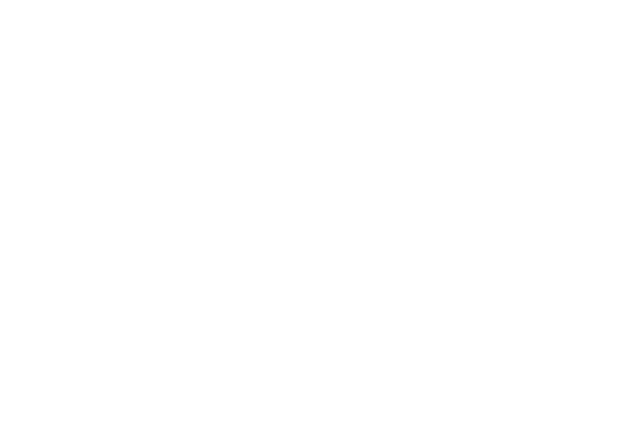
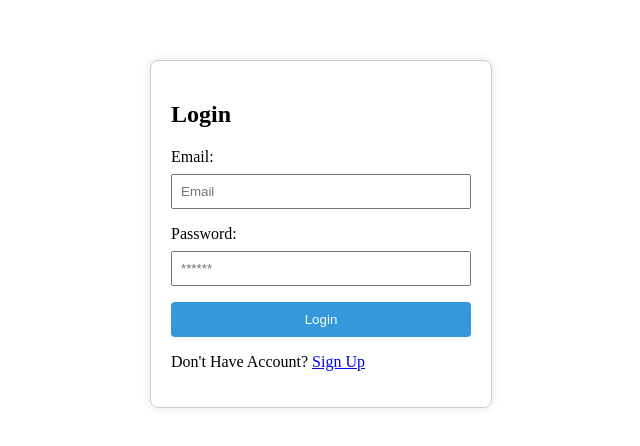
Before and after one commit to Sannasichottu/mern-auth-client, a React (Create React App) app: page /login in a window 1280 px wide. Before the commit this address had no page. Shown: the part 174-620 px from the top of the page, without its empty margins (319-959 px from the left). Built offline with nearby package versions, Linux system fonts and the light colour scheme.

Commit message:
mern-login

```diff
--- a/src/App.js
+++ b/src/App.js
@@ -1,5 +1,6 @@
 import { BrowserRouter, Routes, Route } from 'react-router-dom';
 import Signup from './components/Signup';
+import Login from './components/Login';
 
 
 function App() {
@@ -7,6 +8,7 @@
   <BrowserRouter>
     <Routes>
       <Route path='/signup' element={<Signup /> } />
+      <Route path='/login' element={<Login /> } />
     </Routes>
   </BrowserRouter>
   );
--- /dev/null
+++ b/src/components/Login.jsx
@@ -0,0 +1,58 @@
+import React, { useState } from "react";
+import "../App.css";
+import axios from "axios";
+import { Link, useNavigate } from "react-router-dom";
+
+const Login = () => {
+  const [email, setEmail] = useState("");
+  const [password, setPassword] = useState("");
+
+  const navigate = useNavigate();
+
+  axios.defaults.withCredentials = true;
+  const handleSubmit = (e) => {
+    e.preventDefault();
+    axios
+      .post("http://localhost:5000/auth/login", {
+        email,
+        password,
+      })
+      .then((response) => {
+        if (response.data.status) {
+          navigate("/home");
+        }
+      })
+      .catch((err) => {
+        console.log(err);
+      });
+  };
+
+  return (
+    <div className="sign-up-container">
+      <form className="sign-up-form" onSubmit={handleSubmit}>
+        <h2>Login</h2>
+        <label htmlFor="email">Email:</label>
+        <input
+          type="text"
+          autoComplete="off"
+          placeholder="Email"
+          onChange={(e) => setEmail(e.target.value)}
+        />
+
+        <label htmlFor="password">Password:</label>
+        <input
+          type="password"
+          placeholder="******"
+          onChange={(e) => setPassword(e.target.value)}
+        />
+
+        <button type="submit">Login</button>
+        <p>
+          Don't Have Account? <Link to="/signup">Sign Up</Link>
+        </p>
+      </form>
+    </div>
+  );
+};
+
+export default Login;
```
